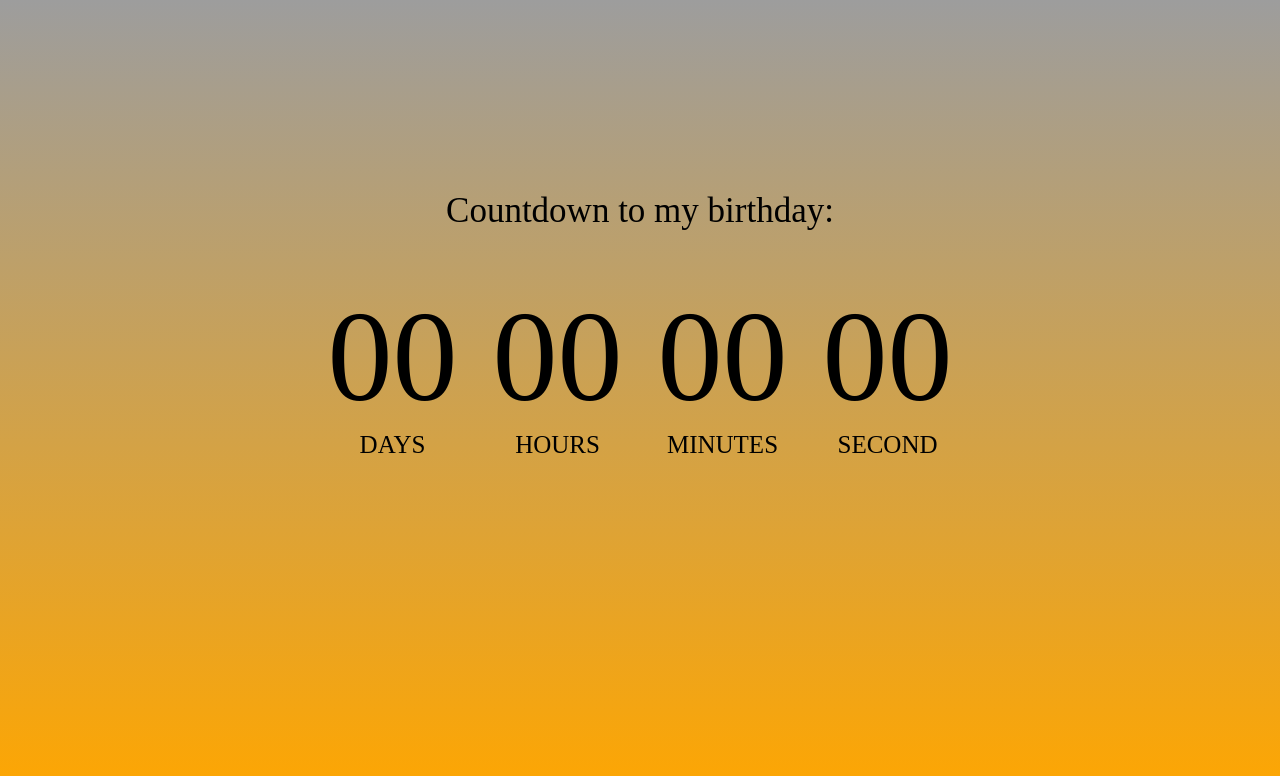
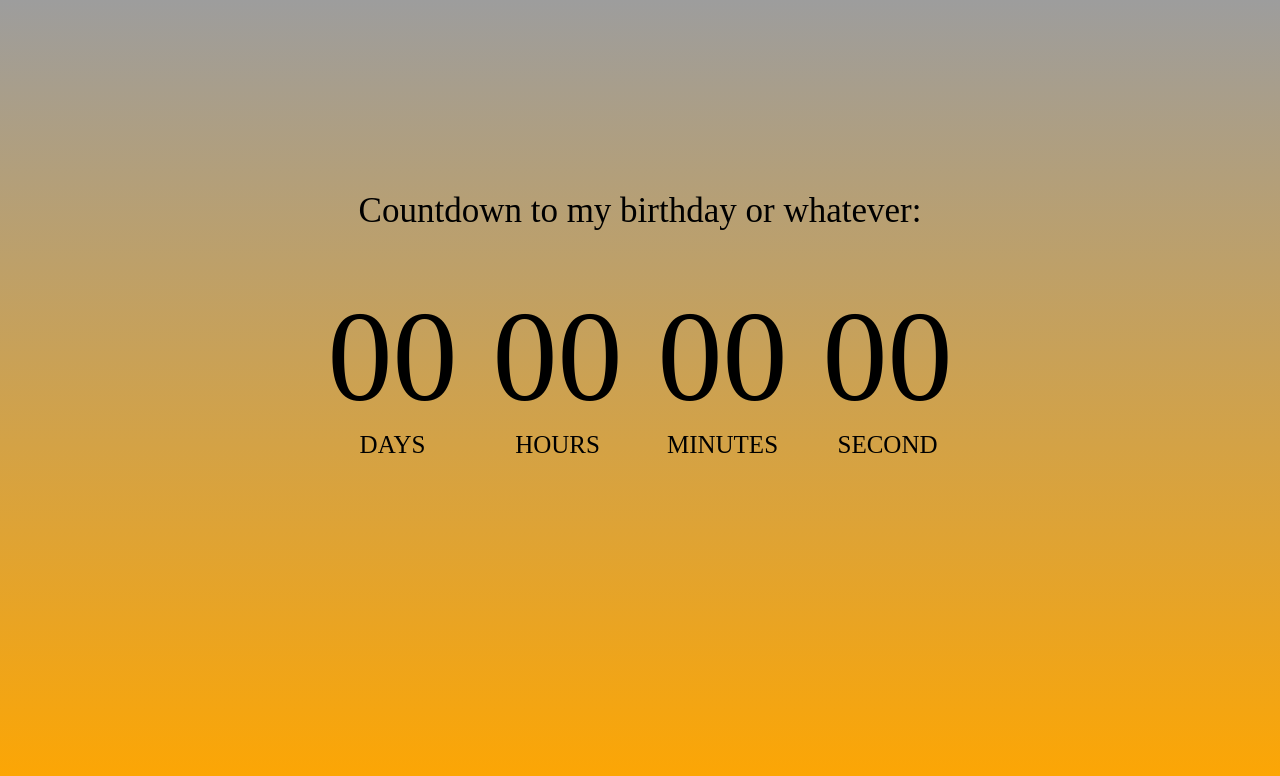
Before and after one commit to whatislove-zh/countdown, a plain HTML site: page index.html in a window 1280 px wide. Drawn offline with Linux system fonts and the light colour scheme; a web font is replaced by a local one.

Commit message:
Update index.html

```diff
--- a/index.html
+++ b/index.html
@@ -14,7 +14,7 @@
   <body>
     <div class="app">
 
-      <div class="head">Countdown to my birthday:</div>
+      <div class="head">Countdown to my birthday or whatever:</div>
 
       <div class="timeContainer">
 
```
